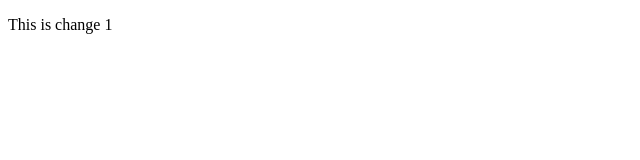
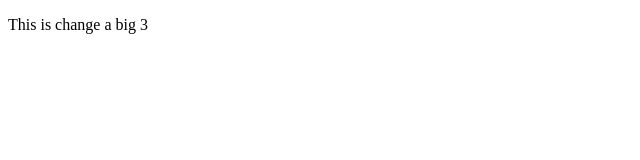
Before and after one commit to Litlfoot/Website, a plain HTML site: page index.html in a window 1280 px wide. Shown: the full height of the page, 0-640 px from the left. Drawn offline with Linux system fonts and the light colour scheme.

Commit message:
index with big 3
this is the big 3 change

```diff
--- a/index.html
+++ b/index.html
@@ -7,7 +7,7 @@
 
 <body>
 
-    <p>This is change 1</p>
+    <p>This is change a big 3 </p>
 
 </body>
 
```
